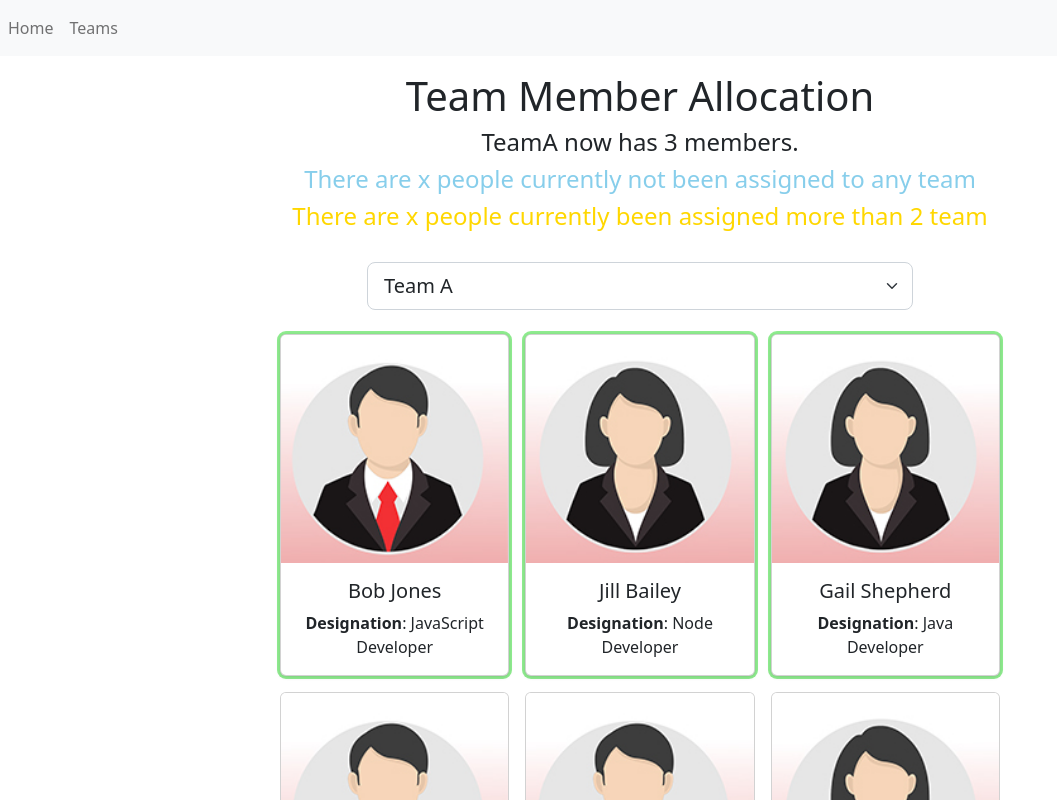
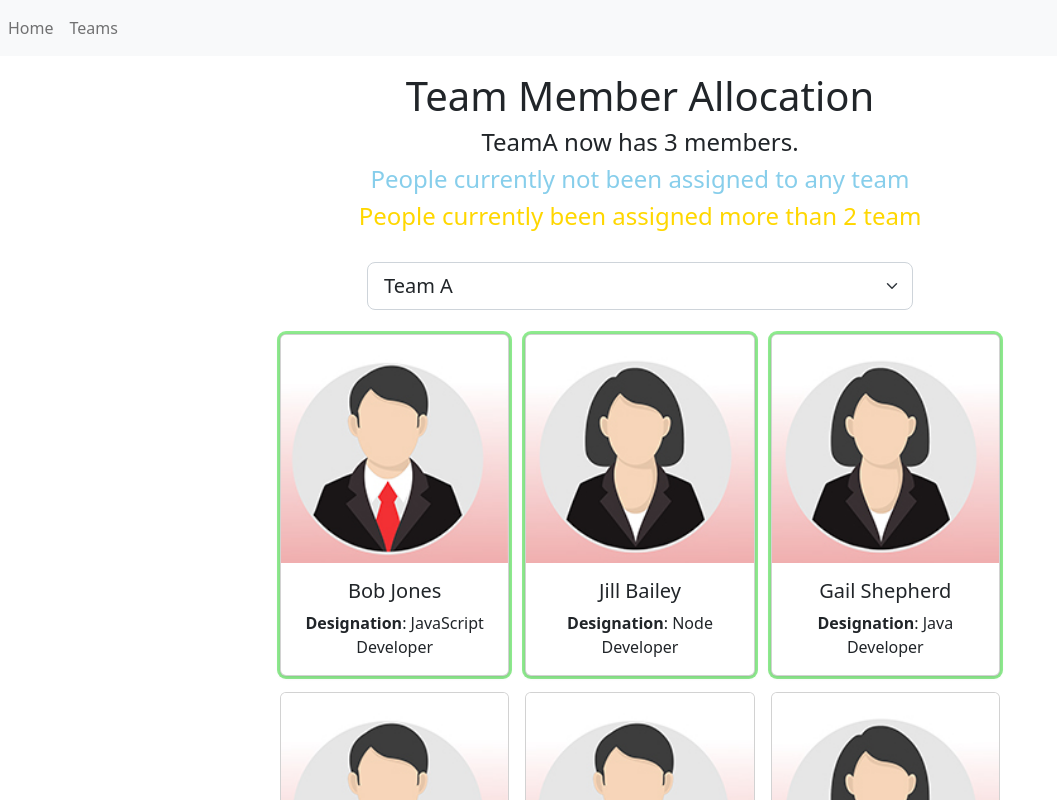
Before and after one commit to Scott-Zeta/Team-Member-Allocation, a React (Vite) app: page / in a window 1280 px wide. Shown: the top 800 px of the page, without its empty margins (0-1057 px from the left). Built offline with nearby package versions, Linux system fonts and the light colour scheme.

Commit message:
The grid of dashboard name list

```diff
--- a/src/App.css
+++ b/src/App.css
@@ -3,7 +3,7 @@ body {
 }
 .card-collection {
   display:grid;
-  grid-template-columns:1fr 1fr 1fr
+  grid-template-columns:1fr 1fr 1fr;
 }
 .standout{
   box-shadow:rgba(0,0,0,0.16) 0 1px 4px, lightgreen 0px 0px 0px 3px;
--- a/src/DashBorad.jsx
+++ b/src/DashBorad.jsx
@@ -1,15 +1,16 @@
-const Dashboard = ({selectedTeam, countMember,employees}) => {
-  return(
+const Dashboard = ({ selectedTeam, countMember, employees }) => {
+  return (
     <>
       <h4>{selectedTeam} now has {countMember} members.</h4>
-      <h4 style={{color:'skyblue'}}>There are x people currently not been assigned to any team</h4>
-      <div>
+      <h4 style={{ color: 'skyblue' }}>People currently not been assigned to any team</h4>
+      <div className="card-collection">
         {employees.map((e) => {
-          return e.teamName === ''?<p key={e.id}>{e.fullName}</p>:<div key={e.id}></div>})
+          return e.teamName === '' ? <p key={e.id}>{e.fullName}</p> : null
+        })
         }
       </div>
-      <h4 style={{color:'gold'}}>There are x people currently been assigned more than 2 team</h4>
-      <div>{}</div>
+      <h4 style={{ color: 'gold' }}>People currently been assigned more than 2 team</h4>
+      <div className="card-collection">{}</div>
     </>
   )
 }
```
